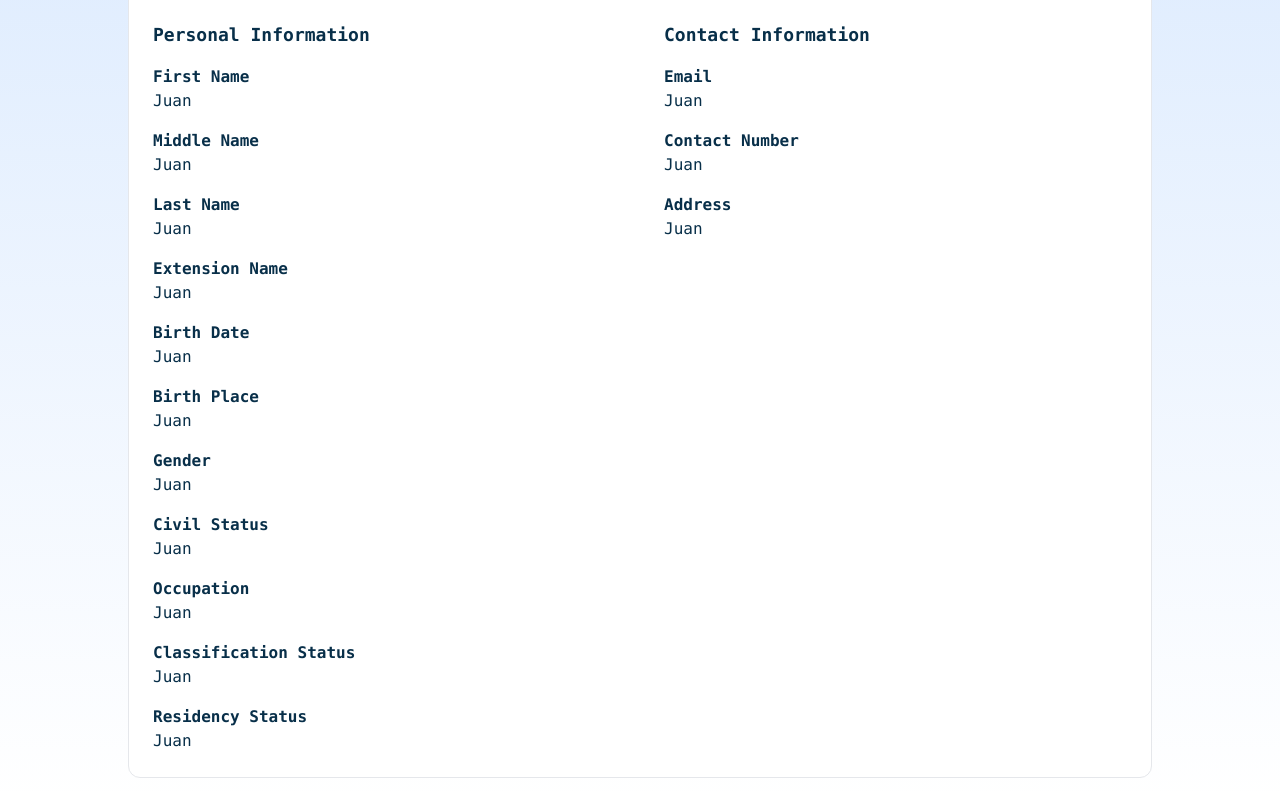
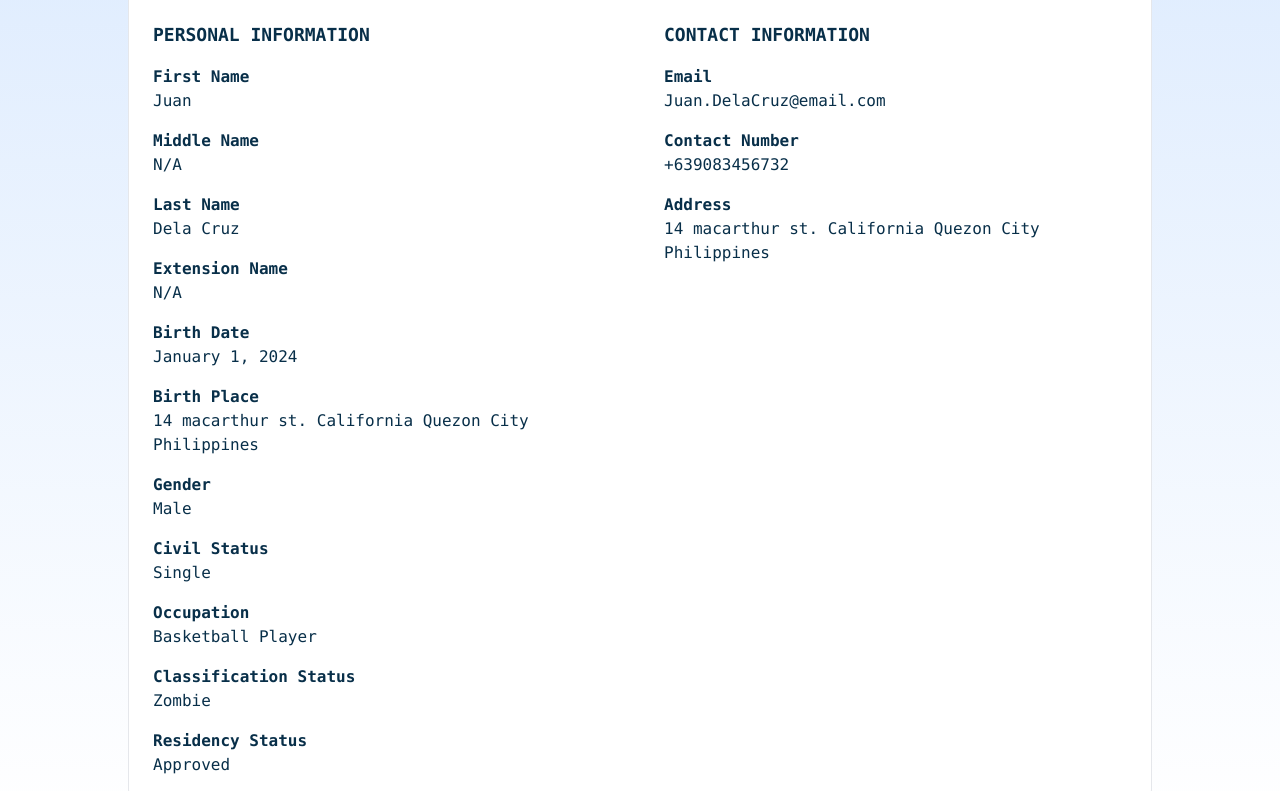
Before and after one commit to H4d3ssss/tailwindcss, a website: page public/profile.html in a window 1280 px wide. Shown: the part 172-963 px from the top of the page. Drawn offline with nearby package versions, Linux system fonts and the light colour scheme.

Commit message:
naglagay lang ng sample data pero okay na UP FOR CHECKING AND APPROVAL

```diff
--- a/public/profile.html
+++ b/public/profile.html
@@ -20,7 +20,7 @@
                     <p class="text-stone-500">RESIDENT</p>
                 </div>
             </div>
-            <!-- Right Section: Button -->
+            <!-- Right Section: Edit Profile Button -->
             <div class="mt-4 md:mt-0">
                 <button class="bg-blue-500 hover:bg-blue-700 text-white font-bold py-2 px-4 rounded">
                     Edit Profile
@@ -32,7 +32,7 @@
         <div class="grid grid-cols-1 md:grid-cols-2">
             <!-- Personal Information -->
             <div class="p-6">
-                <h1 class="text-lg font-bold mb-4 text-center md:text-left">Personal Information</h1>
+                <h1 class="text-lg font-bold mb-4 text-center md:text-left">PERSONAL INFORMATION</h1>
                 <div class="space-y-4">
                     <div>
                         <h2 class="font-bold">First Name</h2>
@@ -40,62 +40,62 @@
                     </div>
                     <div>
                         <h2 class="font-bold">Middle Name</h2>
-                        <p>Juan</p>
+                        <p>N/A</p>
                     </div>
                     <div>
                         <h2 class="font-bold">Last Name</h2>
-                        <p>Juan</p>
+                        <p>Dela Cruz</p>
                     </div>
                     <div>
                         <h2 class="font-bold">Extension Name</h2>
-                        <p>Juan</p>
+                        <p>N/A</p>
                     </div>
                     <div>
                         <h2 class="font-bold">Birth Date</h2>
-                        <p>Juan</p>
+                        <p>January 1, 2024</p>
                     </div>
                     <div>
                         <h2 class="font-bold">Birth Place</h2>
-                        <p>Juan</p>
+                        <p>14 macarthur st. California Quezon City Philippines</p>
                     </div>
                     <div>
                         <h2 class="font-bold">Gender</h2>
-                        <p>Juan</p>
+                        <p>Male</p>
                     </div>
                     <div>
                         <h2 class="font-bold">Civil Status</h2>
-                        <p>Juan</p>
+                        <p>Single</p>
                     </div>
                     <div>
                         <h2 class="font-bold">Occupation</h2>
-                        <p>Juan</p>
+                        <p>Basketball Player</p>
                     </div>
                     <div>
                         <h2 class="font-bold">Classification Status</h2>
-                        <p>Juan</p>
+                        <p>Zombie</p>
                     </div>
                     <div>
                         <h2 class="font-bold">Residency Status</h2>
-                        <p>Juan</p>
+                        <p>Approved</p>
                     </div>
                 </div>
             </div>
 
             <!-- Contact Information -->
             <div class="p-6">
-                <h1 class="text-lg font-bold mb-4 text-center md:text-left">Contact Information</h1>
+                <h1 class="text-lg font-bold mb-4 text-center md:text-left">CONTACT INFORMATION</h1>
                 <div class="space-y-4">
                     <div>
                         <h2 class="font-bold">Email</h2>
-                        <p>Juan</p>
+                        <p>Juan.DelaCruz@email.com</p>
                     </div>
                     <div>
                         <h2 class="font-bold">Contact Number</h2>
-                        <p>Juan</p>
+                        <p>+639083456732</p>
                     </div>
                     <div>
                         <h2 class="font-bold">Address</h2>
-                        <p>Juan</p>
+                        <p>14 macarthur st. California Quezon City Philippines</p>
                     </div>
                 </div>
             </div>
```
